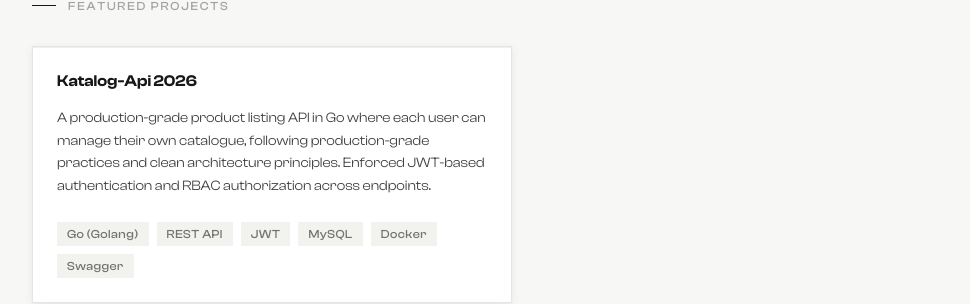
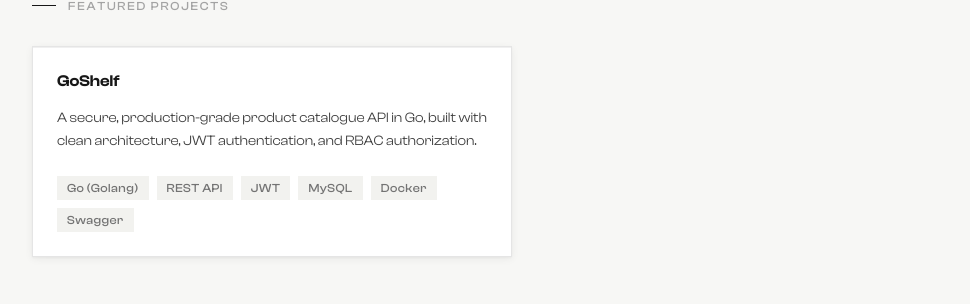
Before and after one commit to ReonLS/Portofolio-Website, a Next.js app: page / in a window 1280 px wide. Shown: the part 913-1217 px from the top of the page, without its empty margins (120-1090 px from the left). Built offline with nearby package versions, Linux system fonts and the light colour scheme; no server answers.

Commit message:
update: rename Katalog-Api to GoShelf and update description

```diff
--- a/data/projects.ts
+++ b/data/projects.ts
@@ -2,12 +2,12 @@ import type { Project } from "@/types/project";
 
 export const projects: Project[] = [
   {
-    slug: "katalog-api",
-    title: "Katalog-Api 2026",
+    slug: "goshelf",
+    title: "GoShelf",
     description:
-      "A production-grade product listing API in Go where each user can manage their own catalogue, following production-grade practices and clean architecture principles. Enforced JWT-based authentication and RBAC authorization across endpoints.",
+      "A secure, production-grade product catalogue API in Go, built with clean architecture, JWT authentication, and RBAC authorization.",
     tags: ["Go (Golang)", "REST API", "JWT", "MySQL", "Docker", "Swagger"],
-    href: "https://github.com/ReonLS/Katalog-Api",
+    href: "https://github.com/ReonLS/GoShelf",
     featured: true,
   },
 ];
```
